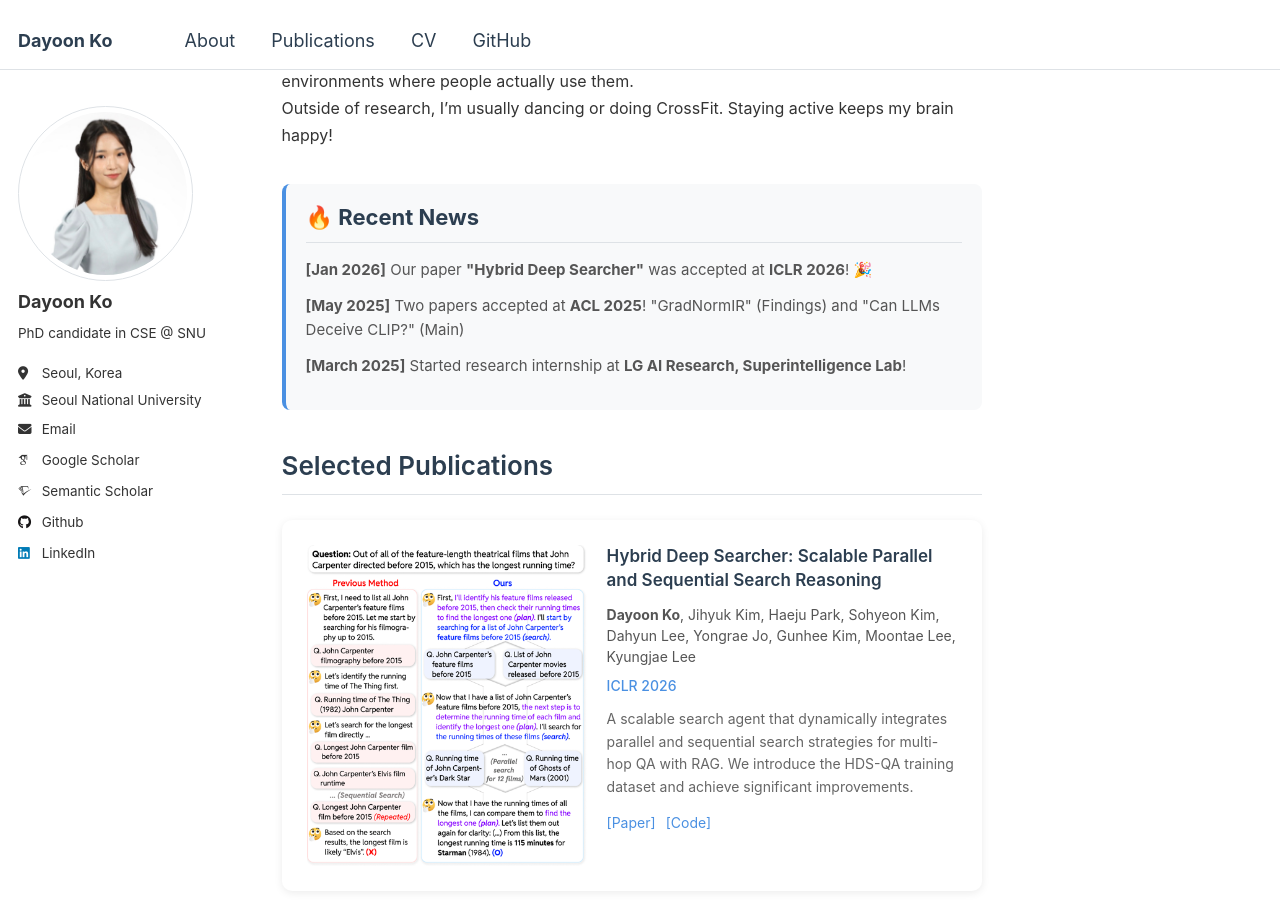
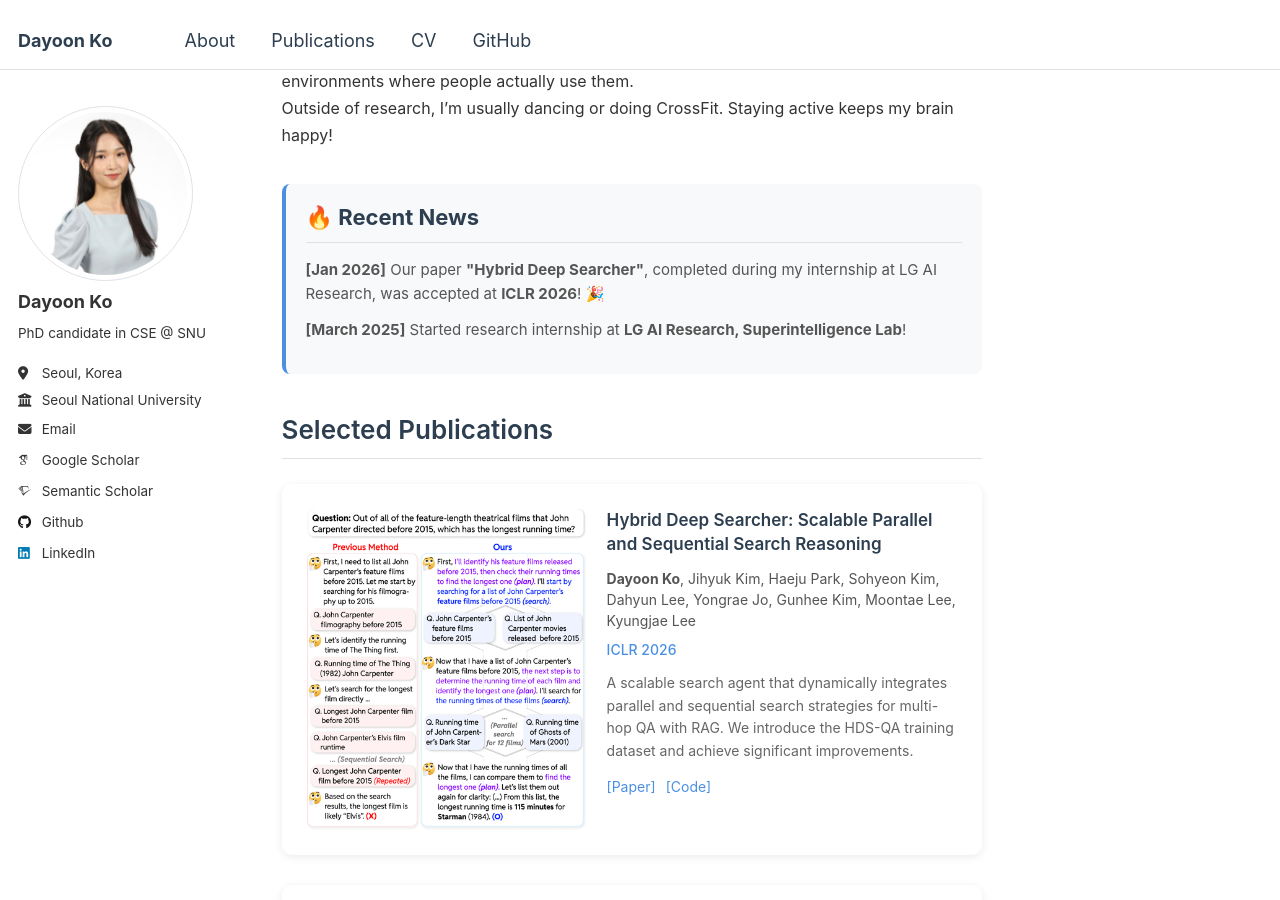
Before and after one commit to dayoon-ko/dayoon-ko.github.io, a Jekyll site: the page built from _pages/about.md, in a window 1280 px wide and 900 px high, scrolled down 371 px. Built offline with Jekyll 4.4.1, drawn with Linux system fonts in a browser that asks for light colours; some web fonts are replaced.

Commit message:
iclr2026 update

```diff
--- a/_pages/about.md
+++ b/_pages/about.md
@@ -167,11 +167,11 @@ redirect_from:
 <div class="news-section">
   <h2>🔥 Recent News</h2>
   <div class="news-item" style="margin-bottom: 12px;">
-    <strong>[Jan 2026]</strong> Our paper <strong>"Hybrid Deep Searcher"</strong> was accepted at <strong>ICLR 2026</strong>! 🎉
+    <strong>[Jan 2026]</strong> Our paper <strong>"Hybrid Deep Searcher"</strong>, completed during my internship at LG AI Research, was accepted at <strong>ICLR 2026</strong>! 🎉
   </div>
-  <div class="news-item" style="margin-bottom: 12px;">
+  <!-- <div class="news-item" style="margin-bottom: 12px;">
     <strong>[May 2025]</strong> Two papers accepted at <strong>ACL 2025</strong>! "GradNormIR" (Findings) and "Can LLMs Deceive CLIP?" (Main)
-  </div>
+  </div> -->
   <div class="news-item" style="margin-bottom: 12px;">
     <strong>[March 2025]</strong> Started research internship at <strong>LG AI Research, Superintelligence Lab</strong>!
   </div>
```
